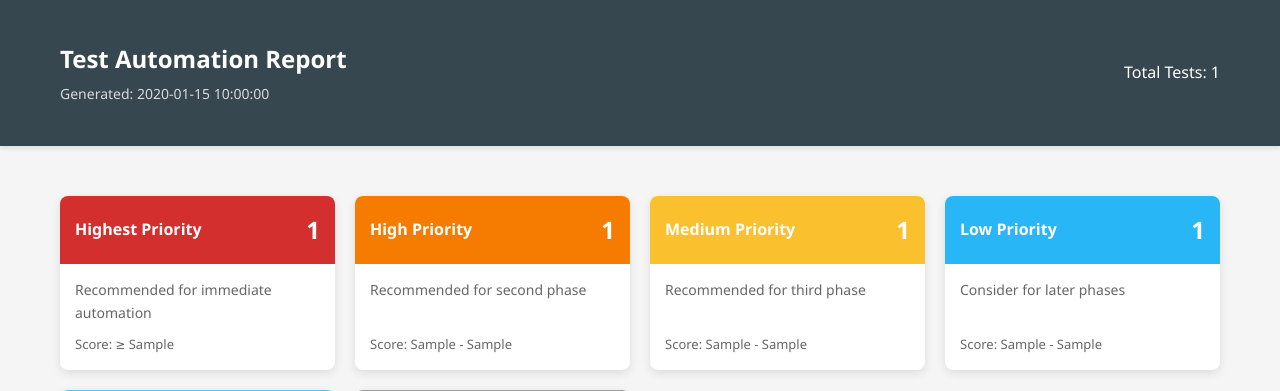
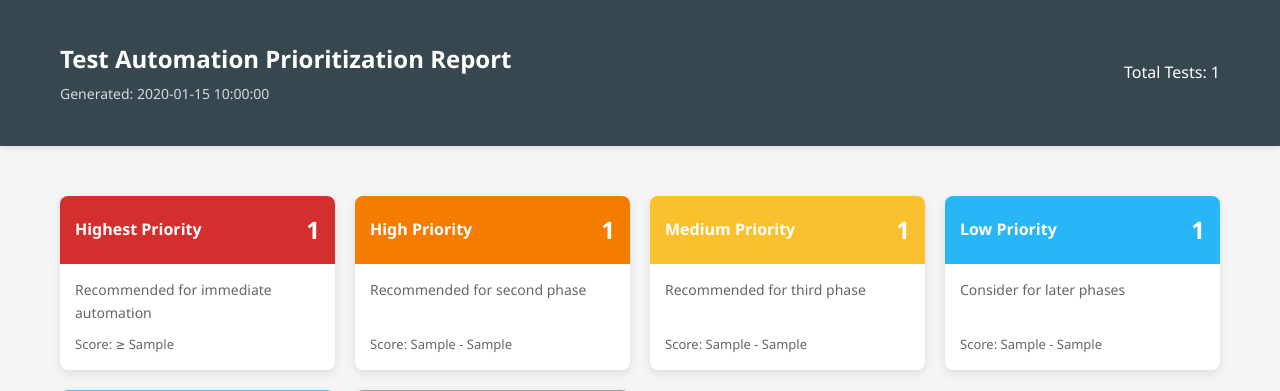
Before and after one commit to JakeOrona/AutomationPriorityMatrix, a Python web app: template views/reports/templates/report_template.html in a window 1280 px wide. Shown: the top 391 px of the page. Run offline with Jinja, Linux system fonts and the light colour scheme; the template is opened without the code that fills it: most values are stand-ins (such as "Sample title", 1, 10 or a date in 2020).

Commit message:
fix typo

```diff
--- a/views/reports/enhanced_html_report.py
+++ b/views/reports/enhanced_html_report.py
@@ -33,7 +33,7 @@ class EnhancedHtmlReportView(BaseReportView):
         # Check if matplotlib is available
         self.matplotlib_available = ChartUtils.is_matplotlib_available()
 
-        super().__init__(parent, model, "Test Automation Report")
+        super().__init__(parent, model, "Test Automation Priority Report")
 
     def __del__(self):
         """Clean up temporary files when the object is destroyed"""
--- a/views/reports/templates/report_template.html
+++ b/views/reports/templates/report_template.html
@@ -418,7 +418,7 @@
     <header>
         <div class="container">
             <div class="header-content">
-                <h1>Test Automation Report</h1>
+                <h1>Test Automation Prioritization Report</h1>
                 <div class="timestamp">Generated: {{timestamp}}</div>
             </div>
             <div class="header-meta">
```
